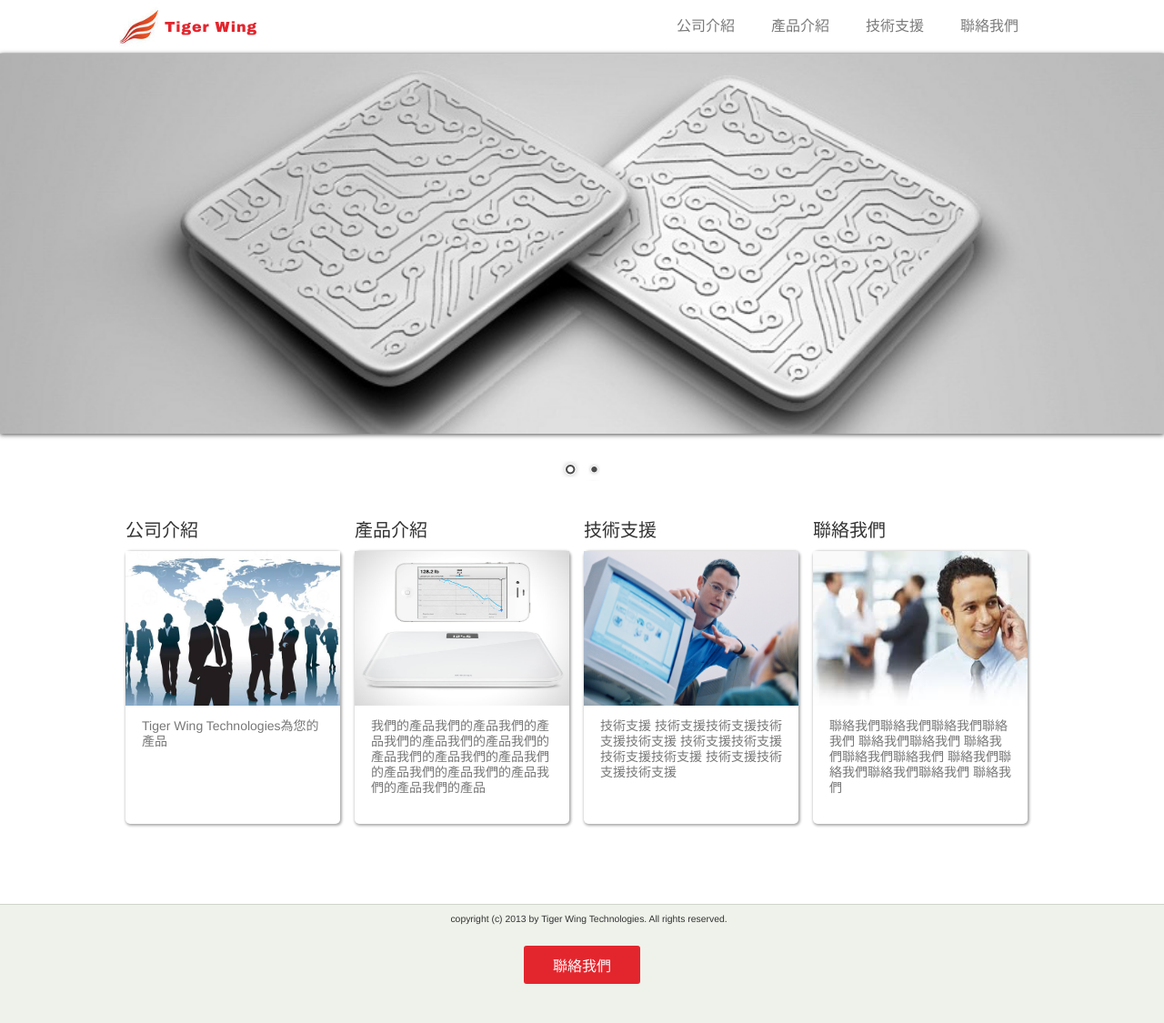
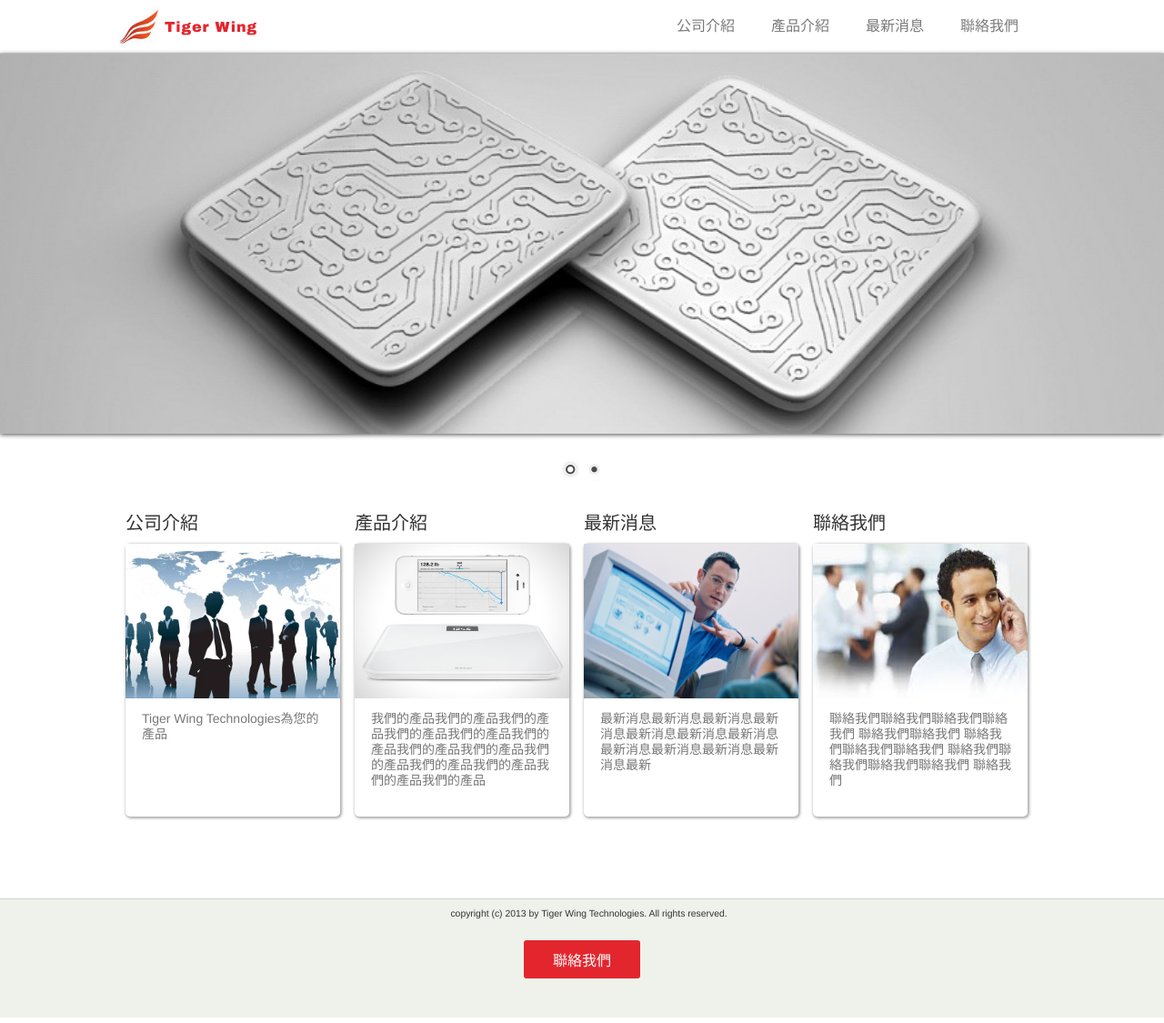
Before and after one commit to Arthur0206/Sprintron-Website, a PHP site: page / in a window 1280 px wide. Shown: the whole page at 91% size. Run offline with PHP 8.4, Linux system fonts and the light colour scheme.

Commit message:
changes a lots style cross browsers issues

```diff
--- a/company_intro.php
+++ b/company_intro.php
@@ -20,11 +20,12 @@
     	?>
 
         <div id="main_container">
-            <div style="height: 30px">
+            <div style="overflow:hidden">
+                <img id="company_intro_big_pic" src="./Pics/company-intro.jpg" height=400px width=1020px style="margin-bottom:20px"></img>
             </div>
             <h4>公司簡介</h4>
             <div>
-            <img src="./Pics/company-intro.jpg" style="float:right;padding-left:20px" height="180px" width="240px">
+
             <p> 腾讯公司成立于1998年11月，是目前中国最大的互联网综合服务提供商之一，也是中国服务用户最多的互联网企业之一。成立十年多以来，腾讯一直秉承“一切以用户价值为依归”的经营理念，始终处于稳健发展的状态。2004年6月16日，腾讯公司在香港联交所主板公开上市（股票代号700）。腾讯公司成立于1998年11月，是目前中国最大的互联网综合服务提供商之一，也是中国服务用户最多的互联网企业之一。成立十年多以来，腾讯一直秉承“一切以用户价值为依归”的经营理念，始终处于稳健发展的状态。2004年6月16日，腾讯公司在香港联交所主板公开上市（股票代号700）。
             </p>
             </div>
--- a/css/main.css
+++ b/css/main.css
@@ -13,6 +13,9 @@
     -ms-user-select: none;
     user-select: none;
 }
+img {
+    border-width: 0;
+}
 #search {
     display: inline;
 }
@@ -20,7 +23,7 @@
     //position: relative;
     margin-left: auto;
     margin-right: auto;
-    margin-top: 10px;
+    //margin-top: 10px;
     margin-bottom: 80px;
     width: 1020px;
     //height: 500px;
@@ -64,7 +67,7 @@
     //box-shadow: 0px 1px 3px 0px rgba(0, 0, 0, 0.33);
     background: none repeat scroll 0% 0% rgb(255, 255, 255);
     width: 236px;
-    margin: 8px;
+    margin: 10px 8px 10px 8px;
 }
 .entry_content_wrapper {
     border-radius: 5px 5px 5px 5px;
--- a/index.php
+++ b/index.php
@@ -85,9 +85,9 @@
 
             <div class="entry_wrapper" style="top: 70px; left: 503px;">
                 <div class="entry_title_wrapper unselectable">
-                    技術支援
+                    最新消息
                 </div>
-                <a href="./technical_support.php">
+                <a href="./news.php">
                 <div class="entry_content_wrapper" style="height: 300px">
                 <div class="entry_image_wrapper">
                     <img class="entry_image" src="./Pics/technical-support.jpg">
@@ -95,7 +95,7 @@
                 </div>
                 <div class="entry_description_wrapper">
                     <p class="entry_description">
-                        技術支援 技術支援技術支援技術支援技術支援 技術支援技術支援 技術支援技術支援 技術支援技術支援技術支援
+                        最新消息最新消息最新消息最新消息最新消息最新消息最新消息最新消息最新消息最新消息最新消息最新
                     </p>
                 </div>
                 </div>
--- a/menubar.php
+++ b/menubar.php
@@ -24,7 +24,7 @@
                     <a href='./contact_us.php'>聯絡我們</a>
                 </li>
                 <li>
-                    <a href='./technical_support.php'>技術支援</a>
+                    <a href='./news.php'>最新消息</a>
                 </li>
                 <li>
                     <a href='./product_intro.php'>產品介紹</a>
--- a/product_intro.php
+++ b/product_intro.php
@@ -20,7 +20,8 @@
     	?>
 
         <div id="main_container">
-            <div style="height: 30px">
+            <div style="overflow:hidden">
+                <img id="product_intro_big_pic" src="./Pics/product_intro_big_pic.jpg" height=400px width=1020px  style="margin-bottom:20px"></img>
             </div>
 
             <h4 class="paragraph_title">1. 藍牙模組</h4>
```
Also changed, not shown: Pics/product_intro_big_pic.jpg (added), news.php (added), technical_support.php (deleted).
